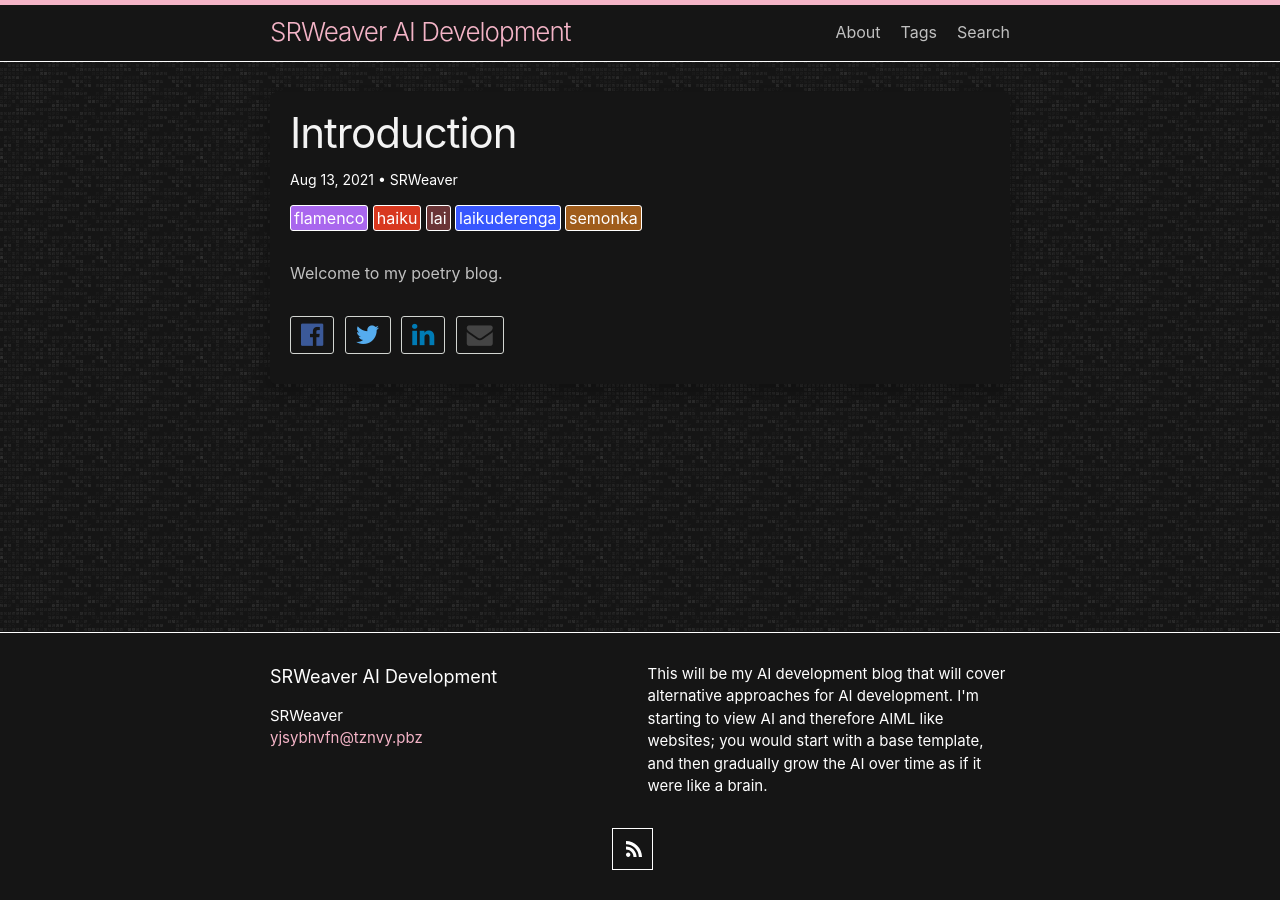
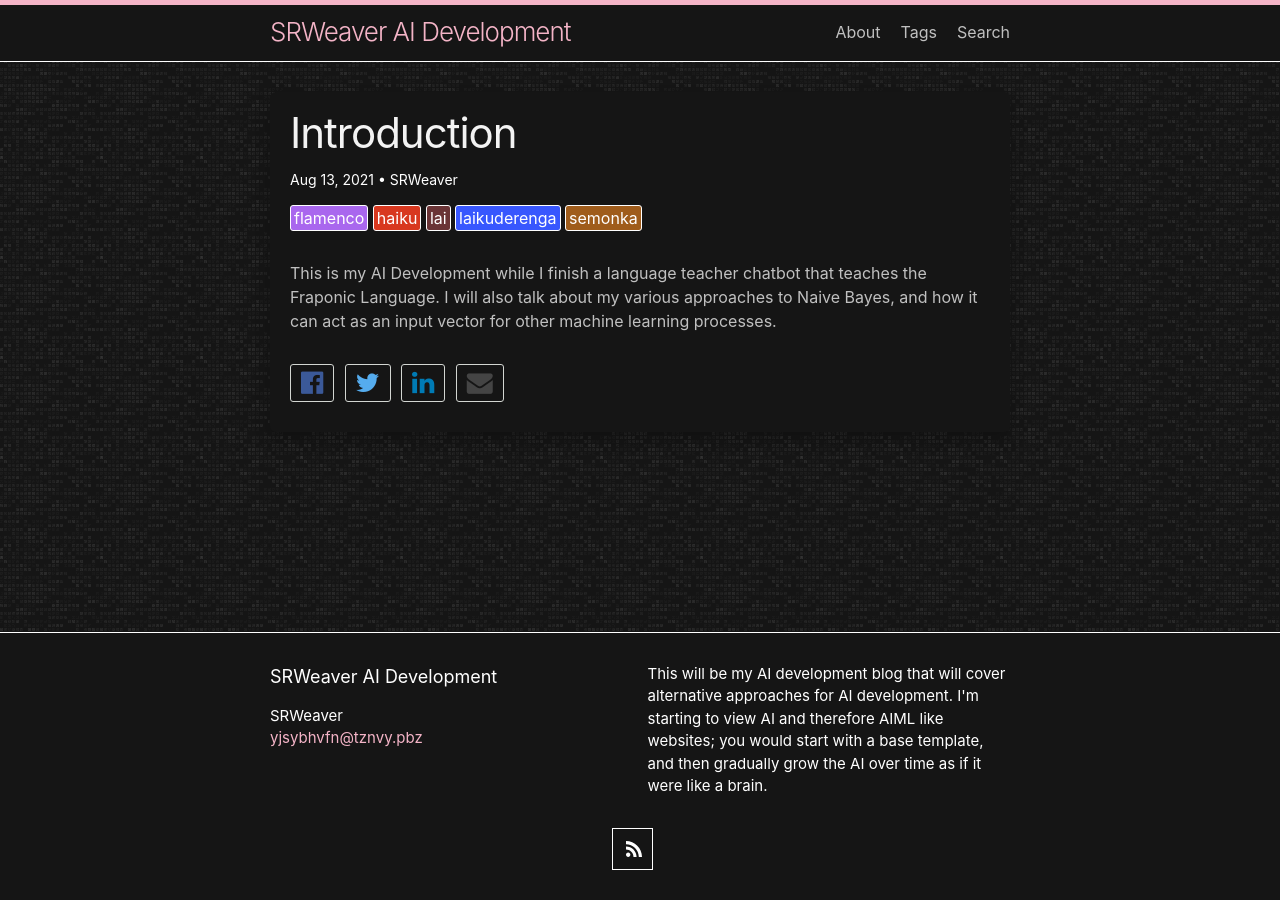
Before and after one commit to LWFlouisa/SRWeaverAIDevelopment, a Jekyll site: the page built from _posts/2021-08-13-welcome.md, in a window 1280 px wide. Built offline with Jekyll 4.4.1, drawn with Linux system fonts in a browser that asks for light colours; our own code applies the rules of GitHub Pages for plain Markdown files.

Commit message:
Update 2021-08-13-welcome.md

```diff
--- a/_posts/2021-08-13-welcome.md
+++ b/_posts/2021-08-13-welcome.md
@@ -3,4 +3,4 @@ title: Introduction
 author: SRWeaver
 tags: flamenco lai haiku semonka laikuderenga
 ---
-Welcome to my poetry blog.
+This is my AI Development while I finish a language teacher chatbot that teaches the Fraponic Language. I will also talk about my various approaches to Naive Bayes, and how it can act as an input vector for other machine learning processes.
```
